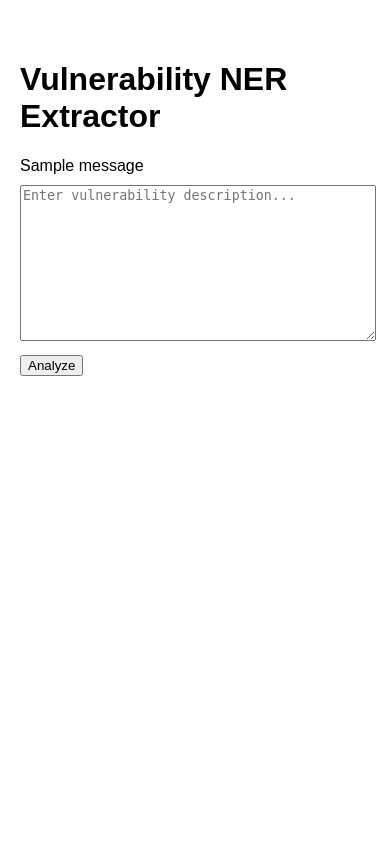
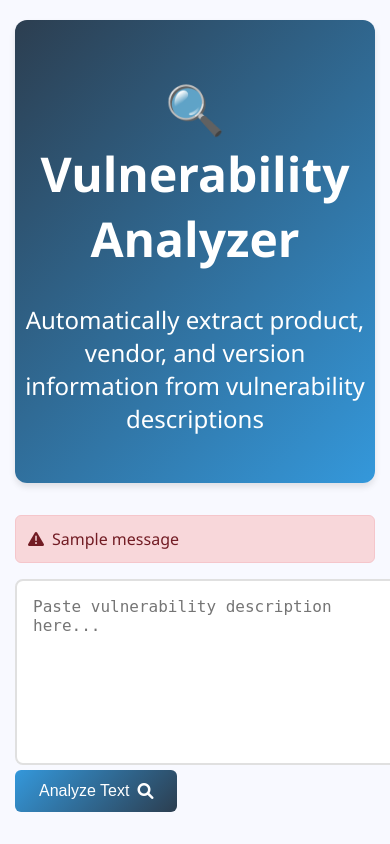
Before and after one commit to levshun/vulns_scanner, a Flask app: page / in a window 390 px wide; the page is wider, and only the part inside the window is pictured. Run offline with Flask 3, Linux system fonts and the light colour scheme; one stand-in notice (Sample message) is shown.

```diff
--- a/mikhail_code/app/start_model.py
+++ b/mikhail_code/app/start_model.py
@@ -3,7 +3,7 @@ from transformers import (AutoTokenizer, AutoModelForTokenClassification,
 import warnings
 warnings.filterwarnings('ignore')
 
-path_to_model = "/home/mikhail/Documents/pandan_study/vkr/vulns_scanner/mikhail_code/models/nuner_as_tok_clf_190425/best_model"
+path_to_model = "/home/mikhail/Documents/pandan_study/vkr/vulns_scanner/mikhail_code/models/nuner_180525_full_dataset"
 final_tokenizer = AutoTokenizer.from_pretrained(path_to_model, use_fast=True, add_prefix_space=True, local_files_only=True)
 final_model = AutoModelForTokenClassification.from_pretrained(path_to_model, local_files_only=True)
 
--- a/mikhail_code/app/templates/index.html
+++ b/mikhail_code/app/templates/index.html
@@ -1,63 +1,229 @@
 <!DOCTYPE html>
 <html>
 <head>
-    <title>Vulnerability NER Extractor</title>
+    <title>Vulnerability Analyzer</title>
+    <link rel="stylesheet" href="https://cdnjs.cloudflare.com/ajax/libs/font-awesome/6.0.0/css/all.min.css">
     <style>
-        body { font-family: Arial, sans-serif; max-width: 1000px; margin: 20px auto; padding: 20px; }
-        textarea { width: 100%; height: 150px; margin: 10px 0; }
-        .result { margin-top: 20px; padding: 15px; background: #f8f9fa; border-radius: 5px; }
-        .highlight { padding: 2px 4px; border-radius: 3px; }
-        .vendor { background-color: #FFD700; }  /* Yellow */
-        .product { background-color: #90EE90; } /* Green */
-        .version { background-color: #87CEEB; } /* Blue */
-        table { width: 100%; margin-top: 15px; border-collapse: collapse; }
-        th, td { padding: 8px; text-align: left; border-bottom: 1px solid #ddd; }
-        th { background-color: #e9ecef; }
-        .confidence { color: #666; font-size: 0.9em; }
+        :root {
+            --primary: #2c3e50;
+            --secondary: #3498db;
+            --success: #27ae60;
+            --danger: #e74c3c;
+        }
+
+        body {
+            font-family: 'Segoe UI', system-ui, -apple-system, sans-serif;
+            max-width: 1200px;
+            margin: 40px auto;
+            padding: 0 20px;
+            background: #f8f9ff;
+            color: #333;
+        }
+
+        .header {
+            text-align: center;
+            margin-bottom: 2rem;
+            padding: 2rem 0;
+            background: linear-gradient(135deg, var(--primary) 0%, var(--secondary) 100%);
+            color: white;
+            border-radius: 12px;
+            box-shadow: 0 4px 6px rgba(0,0,0,0.1);
+        }
+
+        textarea {
+            width: 100%;
+            height: 150px;
+            padding: 1rem;
+            border: 2px solid #e0e0e0;
+            border-radius: 8px;
+            resize: vertical;
+            font-size: 16px;
+            transition: border-color 0.3s ease;
+        }
+
+        textarea:focus {
+            border-color: var(--secondary);
+            outline: none;
+            box-shadow: 0 0 0 3px rgba(52, 152, 219, 0.2);
+        }
+
+        button {
+            background: linear-gradient(135deg, var(--secondary) 0%, var(--primary) 100%);
+            color: white;
+            padding: 12px 24px;
+            border: none;
+            border-radius: 6px;
+            font-size: 16px;
+            cursor: pointer;
+            transition: transform 0.2s ease, opacity 0.2s ease;
+            display: flex;
+            align-items: center;
+            gap: 8px;
+        }
+
+        button:hover {
+            transform: translateY(-1px);
+            opacity: 0.9;
+        }
+
+        .result-card {
+            background: white;
+            border-radius: 12px;
+            padding: 2rem;
+            margin-top: 2rem;
+            box-shadow: 0 4px 12px rgba(0,0,0,0.08);
+        }
+
+        .highlight {
+            padding: 2px 4px;
+            border-radius: 4px;
+            font-weight: 600;
+        }
+
+        .vendor { background-color: #fff3cd; color: #856404; }
+        .product { background-color: #d4edda; color: #155724; }
+        .version { background-color: #d1ecf1; color: #0c5460; }
+
+        table {
+            width: 100%;
+            margin-top: 1.5rem;
+            border-collapse: collapse;
+            background: white;
+            border-radius: 8px;
+            overflow: hidden;
+            box-shadow: 0 1px 3px rgba(0,0,0,0.05);
+        }
+
+        th, td {
+            padding: 12px 16px;
+            text-align: left;
+        }
+
+        th {
+            background-color: var(--primary);
+            color: white;
+            font-weight: 600;
+        }
+
+        tr:nth-child(even) {
+            background-color: #f8f9fa;
+        }
+
+        .confidence {
+            font-size: 0.9em;
+            color: #666;
+            font-weight: 400;
+        }
+
+        .alert {
+            padding: 12px;
+            border-radius: 6px;
+            margin-bottom: 1rem;
+            display: flex;
+            align-items: center;
+            gap: 8px;
+        }
+
+        .alert-error {
+            background: #f8d7da;
+            color: #721c24;
+            border: 1px solid #f5c6cb;
+        }
+
+        .loading {
+            display: inline-block;
+            width: 20px;
+            height: 20px;
+            border: 3px solid rgba(255,255,255,0.3);
+            border-radius: 50%;
+            border-top-color: white;
+            animation: spin 1s ease-in-out infinite;
+        }
+
+        @keyframes spin {
+            to { transform: rotate(360deg); }
+        }
+
+        @media (max-width: 768px) {
+            body {
+                padding: 0 15px;
+                margin: 20px auto;
+            }
+
+            .header {
+                padding: 1.5rem 0;
+                font-size: 1.5rem;
+            }
+
+            th, td {
+                padding: 10px;
+                font-size: 14px;
+            }
+        }
     </style>
 </head>
 <body>
-    <h1>Vulnerability NER Extractor</h1>
+    <div class="header">
+        <h1>🔍 Vulnerability Analyzer</h1>
+        <p>Automatically extract product, vendor, and version information from vulnerability descriptions</p>
+    </div>
 
     {% with messages = get_flashed_messages() %}
         {% if messages %}
             {% for message in messages %}
-                <div class="alert">{{ message }}</div>
+                <div class="alert alert-error">
+                    <i class="fas fa-exclamation-triangle"></i>
+                    {{ message }}
+                </div>
             {% endfor %}
         {% endif %}
     {% endwith %}
 
-    <form method="POST">
-        <textarea name="text" placeholder="Enter vulnerability description...">{{ input_text if input_text else '' }}</textarea>
+    <form method="POST" id="analyzeForm">
+        <textarea name="text" placeholder="Paste vulnerability description here...">{{ input_text if input_text else '' }}</textarea>
         <br>
-        <button type="submit">Analyze</button>
+        <button type="submit" id="analyzeBtn">
+            <span class="btn-text">Analyze Text</span>
+            <i class="fas fa-search"></i>
+        </button>
     </form>
 
     {% if highlighted_text %}
-    <div class="result">
-        <h3>Highlighted Text:</h3>
+    <div class="result-card">
+        <h2>Analysis Results</h2>
         <div class="text-container">{{ highlighted_text|safe }}</div>
 
-        <h3 style="margin-top: 20px;">Structured Results:</h3>
+        <h3 style="margin-top: 2rem; color: var(--primary);">Detected Entities</h3>
         <table>
             <thead>
                 <tr>
-                    <th>Type</th>
-                    <th>Value</th>
-                    <th>Confidence</th>
+                    <th>Entity Type</th>
+                    <th>Identified Value</th>
+                    <th>Confidence Level</th>
                 </tr>
             </thead>
             <tbody>
                 {% for entity in structured_results %}
                 <tr>
-                    <td>{{ entity.type }}</td>
+                    <td><span class="badge {{ entity.type|lower }}">{{ entity.type }}</span></td>
                     <td>{{ entity.value }}</td>
-                    <td>{{ "%.2f"|format(entity.score * 100) }}%</td>
+                    <td><span class="confidence">{{ "%.1f"|format(entity.score * 100) }}%</span></td>
                 </tr>
                 {% endfor %}
             </tbody>
         </table>
     </div>
     {% endif %}
+
+    <script>
+        document.getElementById('analyzeForm').addEventListener('submit', function() {
+            const btn = document.getElementById('analyzeBtn');
+            btn.disabled = true;
+            btn.innerHTML = `
+                <div class="loading"></div>
+                Analyzing...
+            `;
+        });
+    </script>
 </body>
 </html>
```
Also changed, not shown: mikhail_code/backlog.md (+14 -0 lines), 2 other files.
